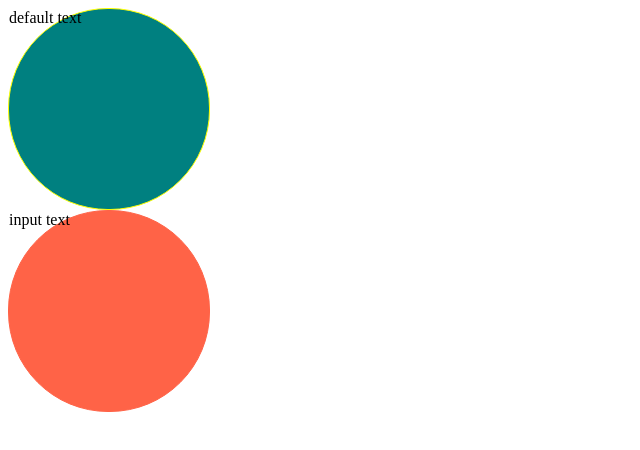
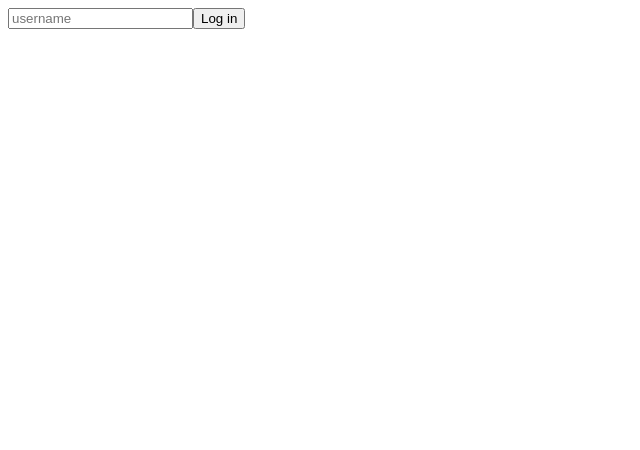
Before and after one commit to PCloud63514/react-masterclass, a React (Create React App) app: page / in a window 1280 px wide. Shown: the top 450 px of the page, without its empty margins (0-640 px from the left). Built offline with nearby package versions, Linux system fonts and the light colour scheme.

Commit message:
feat: 타입스크립트 form 이벤트 구성

```diff
--- a/src/App.tsx
+++ b/src/App.tsx
@@ -1,11 +1,30 @@
-import Circle from "./components/Circle";
+import React, {useState} from 'react'
 
 function App() {
+    const [value, setValue] = useState("");
+    const onChange = (event: React.FormEvent<HTMLInputElement>) => {
+        const {
+            currentTarget: {value},
+        } = event;
+        setValue(value)
+    }
+    const onSubmit = (event: React.FormEvent<HTMLFormElement>) => {
+        event.preventDefault();
+        console.log("Hello", value)
+    }
+
     return (
-        <>
-            <Circle borderColor={"yellow"} bgColor={'teal'}/>
-            <Circle text={"input text"} bgColor={'tomato'}/>
-        </>
+        <div>
+            <form onSubmit={onSubmit}>
+                <input
+                    value={value}
+                    onChange={onChange}
+                    type={"text"}
+                    placeholder={"username"}
+                />
+                <button>Log in</button>
+            </form>
+        </div>
     )
 }
 
--- a/src/components/Circle.tsx
+++ b/src/components/Circle.tsx
@@ -1,9 +1,9 @@
 import styled from "styled-components";
+import {useState} from "react";
 
 interface CircleProps {
     bgColor: string;
     borderColor?: string;
-    text?: string
 }
 
 interface ContainerProps {
@@ -20,10 +20,11 @@
 `
 
 
-function Circle({bgColor, borderColor, text = "default text"}: CircleProps) {
+function Circle({bgColor, borderColor}: CircleProps) {
+    const [counter, setCounter] = useState(0);
     return (
         <Container bgColor={bgColor} borderColor={borderColor ?? bgColor}>
-            {text}
+            {counter}
         </Container>
     )
 }
```
